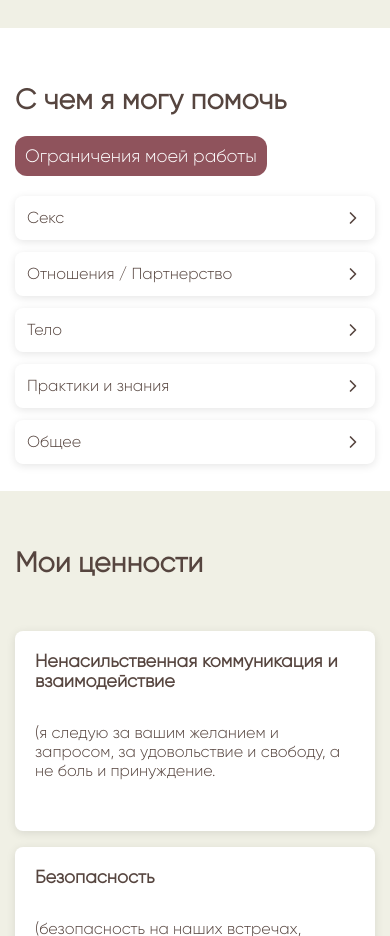
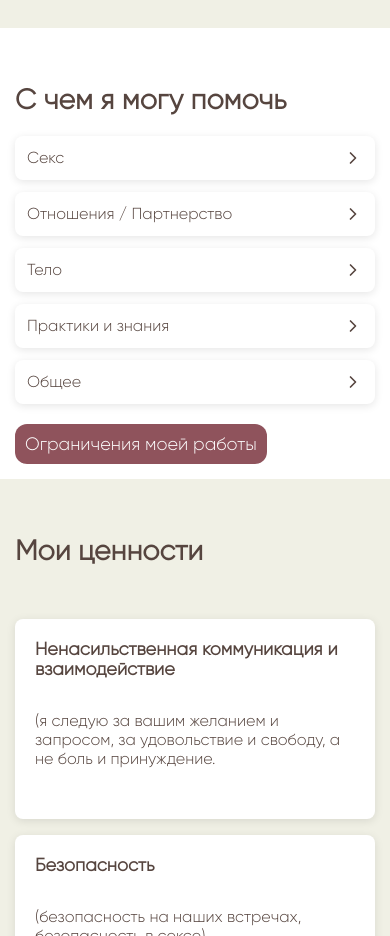
Before and after one commit to fireframes/erovnova-portfolio, a React (Vite) app: page / in a window 390 px wide. Shown: the part 2840-3776 px from the top of the page. Built offline with nearby package versions, Linux system fonts and the light colour scheme.

Commit message:
CU-86erpmwec - Mobile vers: change Help section button position (below the text)

```diff
--- a/src/components/Help.tsx
+++ b/src/components/Help.tsx
@@ -62,7 +62,9 @@ const Help: React.FC<HelpProps> = ({ onClick }) => {
     <div className="container help">
       <div className="help-header">
         <h2>С чем я могу помочь</h2>
-        <SideMenuButtonComponent />
+        <div className="help-button-desktop">
+          <SideMenuButtonComponent />
+        </div>
       </div>
       <ul className="help-list">
         {sections.map((section) => (
@@ -97,6 +99,9 @@ const Help: React.FC<HelpProps> = ({ onClick }) => {
           </li>
         ))}
       </ul>
+      <div className="help-button-mobile">
+        <SideMenuButtonComponent />
+      </div>
     </div>
   );
 };
--- a/src/components/HelpNot.tsx
+++ b/src/components/HelpNot.tsx
@@ -8,12 +8,14 @@ const HelpNot: React.FC<HelpNotProps> = ({ onClick }) => {
   return (
     <div className="container help">
       <div className="help-header">
-        <h2>Пока я не обладаю квалификацией для работы с:</h2>
-        <SideMenuButton
-          className="side-button"
-          onClick={onClick}
-          text="С чем я могу помочь"
-        />
+        <h2>Пока я не работаю с:</h2>
+        <div className="hel p-button-desktop">
+          <SideMenuButton
+            className="side-button"
+            onClick={onClick}
+            text="С чем я могу помочь"
+          />
+        </div>
       </div>
 
       <ul className="not-help-list">
@@ -33,6 +35,14 @@ const HelpNot: React.FC<HelpNotProps> = ({ onClick }) => {
           специалиста для перенаправления.
         </blockquote>
       </div>
+
+      <div className="help-button-mobile">
+        <SideMenuButton
+          className="side-button"
+          onClick={onClick}
+          text="С чем я могу помочь"
+        />
+      </div>
     </div>
   );
 };
--- a/src/components/Main.tsx
+++ b/src/components/Main.tsx
@@ -7,23 +7,34 @@ import Education from "./Education";
 import Values from "./Values";
 import Prices from "./Prices";
 import FAQ from "./FAQ";
-import { useState } from "react";
+import { useState, useEffect, useRef } from "react";
 import Contacts from "./Contacts";
 
 const Main = () => {
   const [isSideMenuClicked, setIsSideMenuClicked] = useState(false);
+  const helpSectionRef = useRef<HTMLElement>(null);
 
   const handleClick = () => {
     setIsSideMenuClicked(!isSideMenuClicked);
     // console.log("click!");
   };
 
+  useEffect(() => {
+    if (helpSectionRef.current) {
+      // Scroll to the help section header with smooth behavior
+      helpSectionRef.current.scrollIntoView({
+        behavior: 'smooth',
+        block: 'start'
+      });
+    }
+  }, [isSideMenuClicked]);
+
   return (
     <main>
       <Hero />
       <WhatIsSexTherapy />
       <About />
-      <section id="help">
+      <section id="help" ref={helpSectionRef}>
         {isSideMenuClicked ? (
           <HelpNot onClick={handleClick} />
         ) : (
--- a/src/styles.css
+++ b/src/styles.css
@@ -330,6 +330,15 @@ main {
   justify-content: space-between;
   align-items: baseline;
   margin-bottom: 20px;
+}
+
+.help-button-mobile {
+  display: none;
+  margin-top: 20px;
+}
+
+.help-button-desktop {
+  display: block;
 }
 
 .help-list {
@@ -858,6 +867,14 @@ main {
     gap: 15px;
   }
 
+  .help-button-desktop {
+    display: none;
+  }
+
+  .help-button-mobile {
+    display: block;
+  }
+
   .not-help-list {
     background-color: white;
     padding: 10px 10px 20px;
```
